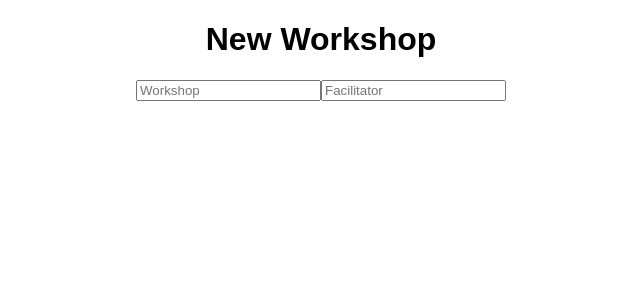
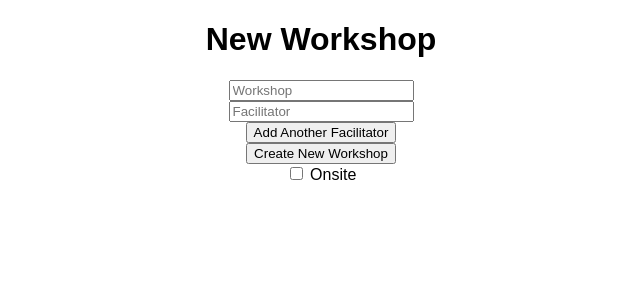
Before and after one commit to SteveGC86/webs, a React (Create React App) app in the folder rebs/: page / in a window 1280 px wide. Shown: the top 300 px of the page, without its empty margins (319-959 px from the left). Built offline with nearby package versions, Linux system fonts and the light colour scheme.

Commit message:
Added workshop and facilitator buttons

```diff
--- a/rebs/src/components/Events/EventNew.js
+++ b/rebs/src/components/Events/EventNew.js
@@ -28,9 +28,21 @@ class NewEventForm extends React.Component {
   render(){
     return (
       <form>
-        <input placeholder="Workshop" type="text" name="workshopName" onChange={this.handleChange} />
-        <input placeholder="Facilitator" type="text" name="facilitatorName" onChange={this.handleChange} />
-
+        <div>
+          <input placeholder="Workshop" type="text" name="workshopName" onChange={this.handleChange} value={this.state.value} />
+        </div>
+        <div>
+          <input placeholder="Facilitator" type="text" name="facilitatorName" onChange={this.handleChange} value={this.state.value}/>
+        </div>
+        <div>
+          <button name="createNewWorkshop ">Add Another Facilitator</button>
+        </div>
+        <div>
+          <button name="createNewWorkshop ">Create New Workshop</button>
+        </div>
+        <div>
+          <input type="checkbox" name="onsite" value="onsiteWorkshop" /> Onsite
+        </div>
       </form>
     )
   }
```
